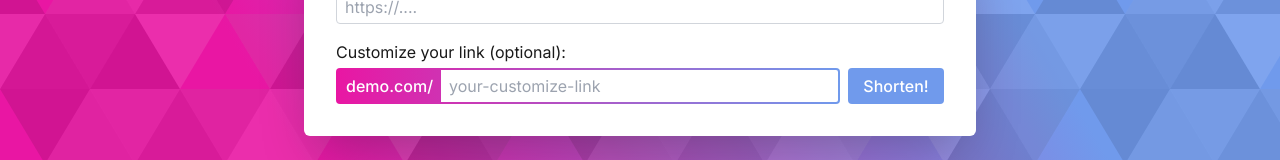
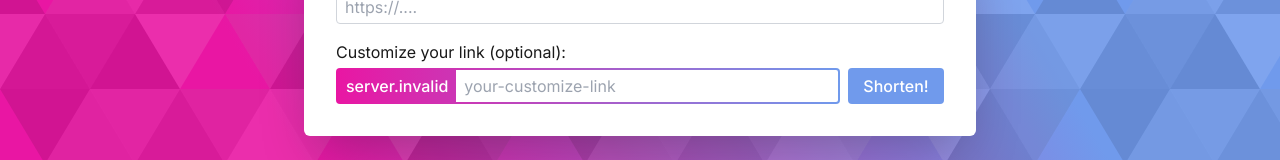
Before and after one commit to Build-And-Services/abonie-short.co, a React (Vite) app: page / in a window 1280 px wide. Shown: the part 361-521 px from the top of the page. Built offline with nearby package versions, Linux system fonts and the light colour scheme; no server answers.

Commit message:
fix: display url

```diff
--- a/src/components/Hero/hero-form.tsx
+++ b/src/components/Hero/hero-form.tsx
@@ -9,6 +9,8 @@ const HeroForm = () => {
     original_link: "",
     short_name: "",
   });
+
+  const displayUrl = SITE_URL.replace(/^https?:\/\//, "");
 
   const [successResult, setSuccessResult] = useState<string | null>(null);
   const [errorResult, setErrorResult] = useState<string | null>(null);
@@ -89,8 +91,7 @@ const HeroForm = () => {
           <div className="mt-1 md:flex items-center gap-2">
             <div className="flex items-center border-collapse flex-1 bg-gradient-to-r from-primary to-secondary rounded p-0.5">
               <span className="px-2 py-1 font-medium text-white">
-                {/* {SITE_URL} */}
-                demo.com/
+                {displayUrl}
               </span>
               <input
                 type="text"
```
